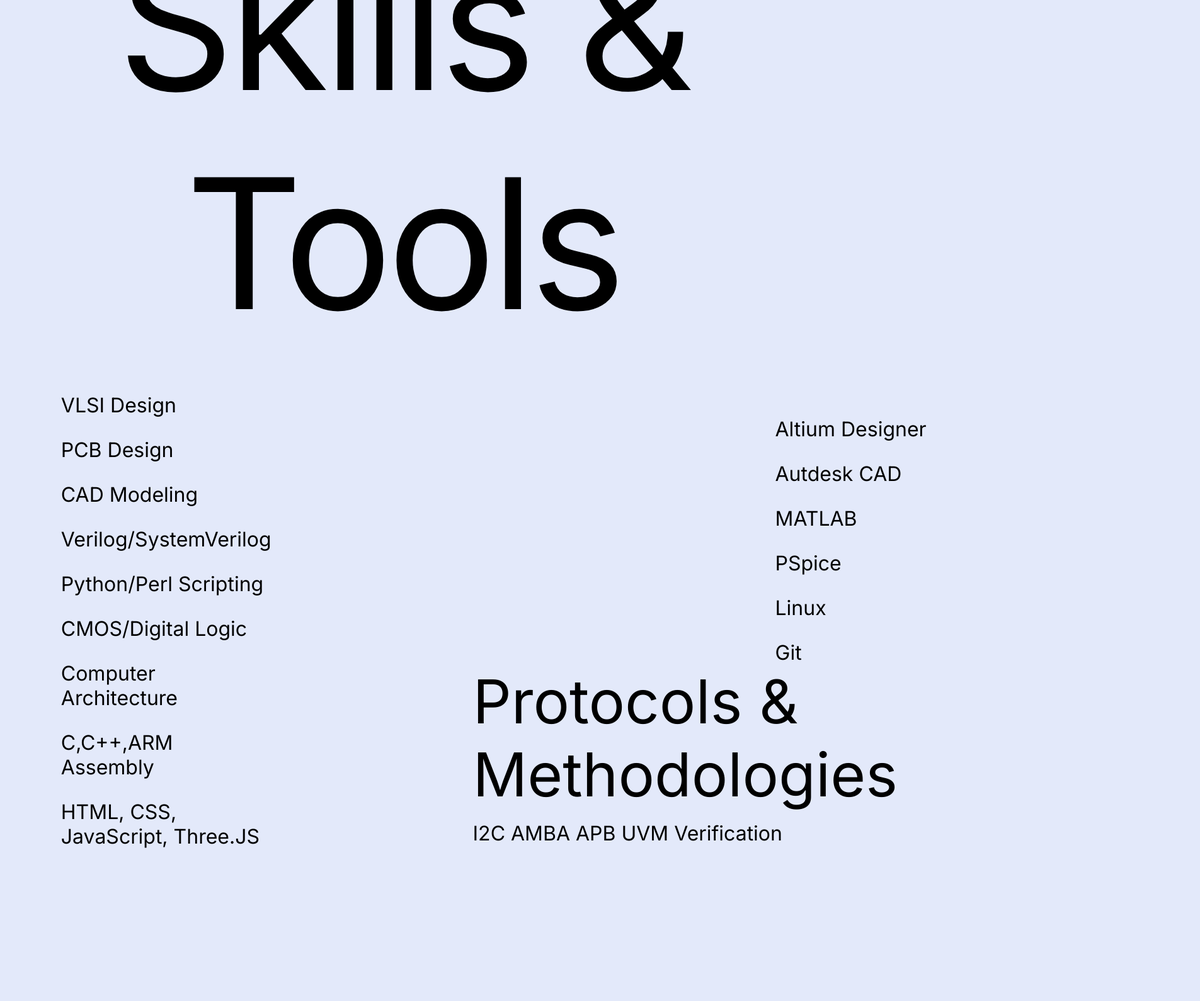
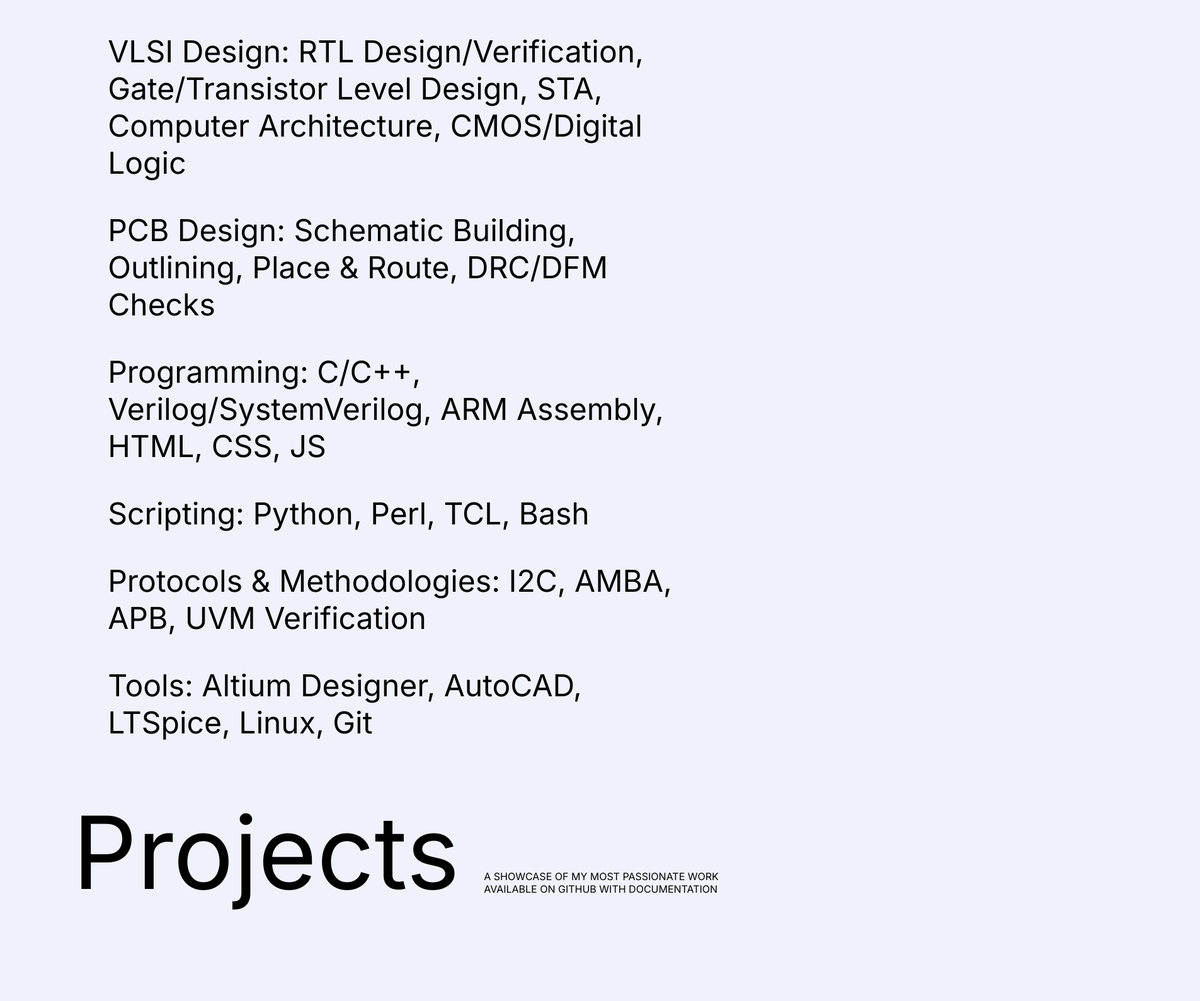
Before and after one commit to dydx-prime/dydx-prime.github.io, a plain HTML site: page index.html in a window 1280 px wide. Shown: the part 1210-2800 px from the top of the page at 63% size, 1905 px wide, since content can reach past the window. After the commit the page ends 2677 px from the top, so only its background shows below. Drawn offline with Linux system fonts and the light colour scheme.

Commit message:
css rehaul, logo change, html changes

```diff
--- a/index.html
+++ b/index.html
@@ -20,13 +20,16 @@
     <!--First Page-->
     <header>
         <div class="logo">
-            <a href="">J.A.</a>
+            <a href="">AGUILAR</a>
         </div>
-        <div class="side-text">
-            <p>A Computer Engineering Senior at<br>the University of Houston looking<br>to enter the semiconductor
-                industry</p>
+        <div class="resume">
+            <a href="Aguilar.pdf" target="_blank">Resume</a>
         </div>
     </header>
+
+    <section class="side-text">
+        <p>Computer Engineering undergrad<br>with a strong interest in<br>semiconductors</p>
+    </section>
 
     <section class="bio">
         <i>A passionate tinkerer and builder, aspiring to contribute to society by
@@ -43,33 +46,24 @@
     <p class="skills-title">Skills & Tools</p>
     <div class="skills-tools-wrapper">
         <div class="skills">
-            <p>VLSI Design</p>
-            <p>PCB Design</p>
-            <p>CAD Modeling</p>
-            <p>Verilog/SystemVerilog</p>
-            <p>Python/Perl Scripting</p>
-            <p>CMOS/Digital Logic</p>
-            <p>Computer Architecture</p>
-            <p>C,C++,ARM Assembly</p>
-            <p>HTML, CSS, JavaScript, Three.JS</p>
+            <p>VLSI Design: RTL Design/Verification, Gate/Transistor Level Design, STA, Computer Architecture,
+                CMOS/Digital Logic
+            </p>
+            <p>PCB Design: Schematic Building, Outlining, Place & Route, DRC/DFM Checks</p>
+            <p>Programming: C/C++, Verilog/SystemVerilog, ARM Assembly, HTML, CSS, JS</p>
+            <p>Scripting: Python, Perl, TCL, Bash
+            <p>Protocols & Methodologies: I2C, AMBA, APB, UVM Verification</p>
         </div>
         <div class="tools">
             <!--replace with logos of the tools-->
-            <p>Altium Designer</p>
-            <p>Autdesk CAD</p>
-            <p>MATLAB</p>
-            <p>PSpice</p>
-            <p>Linux</p>
-            <p2>Git</p2>
-            <div class="extra-skills">
-                <p1>Protocols & Methodologies</p1>
-            </div>
-            <div class="protocols">
-                <p>I2C AMBA APB UVM Verification</p>
-            </div>
+            <p>Tools: Altium Designer, AutoCAD, LTSpice, Linux, Git</p>
         </div>
     </div>
 
     <!--Third Page-->
+    <div class="projects-title-section">
     <p class="projects-title">Projects</p>
+    <p class="projects-mission">A SHOWCASE OF MY MOST PASSIONATE WORK<br>AVAILABLE ON GITHUB
+    WITH DOCUMENTATION</p>
+    </div>
 </body>
--- a/style.css
+++ b/style.css
@@ -1,96 +1,106 @@
-* {
-    background-color: rgb(227, 233, 250);
-    /*background-color: rgb(200, 208, 241);*/
-    color: rgb(0, 0, 0);
-    font-family: "Inter", sans-serif;
-    font-optical-sizing: auto;
-    font-style: normal;
+*{
+    margin: 0;
+    padding: 0;
+    box-sizing: border-box;
+    text-decoration: none;
+    border: none;
+    outline: none;
+    font-family: 'Inter', sans-serif;
 }
 
-html {
+body{
+    width: 100%;
+    height: 100vh;
     overflow-x: hidden;
+    background-color: #f0f1fa;
+    color: rgb(0, 0, 0);
 }
 
-em, i{
-    font-style: italic;
+a:visited {
+  color: inherit; /* or color */
 }
 
-header {
-    display:flex;
+header{ /* basically header*/
+    position: fixed;
+    width: 100%;
+    padding: 1rem 9%;
+    background-color: transparent;
+    filter: drop-shadow(10px);
+    display: flex;
+    justify-content: space-between;
     align-items: center;
-    gap: 20rem;
-    margin-top: 1.5rem;
-    margin-left: 3rem;
-    margin-bottom: 47rem; /* Temporary space until we fill with 3D */
+    z-index: 100;
+    font-size: 2.2rem;
 }
 
-.logo a{
+/*.resume {
     position: fixed;
-    margin-top: -2rem;
-    margin-left: 2.5rem;
+    padding: 1rem 9%;
     background-color: transparent;
-    text-decoration: none;
-    font-size: 3rem;
-    letter-spacing: .1rem;
+    display: flex;
+    justify-content: center;
+    align-items: center;
+    font-size: 2.2rem;
+}*/
+
+.side-text {
+    margin-top: 2rem;
+    padding: 1rem 9%;
+    font-size: 2.2rem;
+    display: flex;
+    justify-content: center;
+    align-items: center;
 }
 
-.side-text p{
-    margin: 0rem;
-    font-size: 2.2rem;
-    letter-spacing: 1px;
-    position: relative; top: 2rem; left: 11rem;
-}
-
-.bio{
-    text-align: center;
-    margin-top: -2rem;
+.bio, .socials{
+    display: flex;
+    justify-content: center;
+    align-items: center;
+    margin-top: 42rem;
 }
 
 .socials {
-    text-align: center;
-    font-size: 1.25rem;
+    margin-top: .4rem;
+    gap: .5rem;
+    margin-bottom: 5rem;
 }
 
-.skills p {
-    margin-top: 0rem;
-    margin-left: 5.55rem;
-    font-size: 2rem;
-    margin-bottom: 2rem;
+.skills-title {
+    display: flex;
+    justify-content: center;
+    align-items: center;
+    font-size: 10rem;
+    margin-bottom: 5rem;
 }
 
-.tools p {
-    font-size: 2rem;
-    margin-bottom: 2rem;
+.skills-tools-wrapper {
+  padding-right: 10rem; /* or try 2rem, 5%, etc. */
+  font-size: 3rem;
+  margin-bottom: 4rem;
 }
 
-.skills-title, .projects-title{
-    font-size: 18rem;
-    margin-top: 10rem;
-    margin-bottom: 4rem;
-    text-align: center;
-    letter-spacing: -.5rem;
+.skills p, .tools p{
+    margin-bottom: 3rem;
+    margin-left: 10.7rem;
 }
 
-.skills-tools-wrapper{
+.projects-title-section{
+    width: 100%;
+    padding: 1rem 9%;
+    background-color: transparent;
+    filter: drop-shadow(10px);
     display: flex;
+    justify-content: space-between;
     align-items: center;
-    gap: 50rem;
+    z-index: 100;
 }
 
-.extra-skills{
-    font-size: 6rem;
-    transform: translateX(-30rem);
-    margin-bottom: -1rem;
+.projects-title{
+    font-size: 10rem;
 }
 
-.tools p2{
-    font-size: 2rem;
+.projects-mission{
+    padding-right: 1.5rem;
+    margin-top: 6rem;
+    font-size: 1rem;
 }
-
-.protocols p{
-    transform: translateX(-30rem);
-}
-
-.projects-title {
-    margin-top: 10rem;
-}
```
Also changed, not shown: logo.png.
